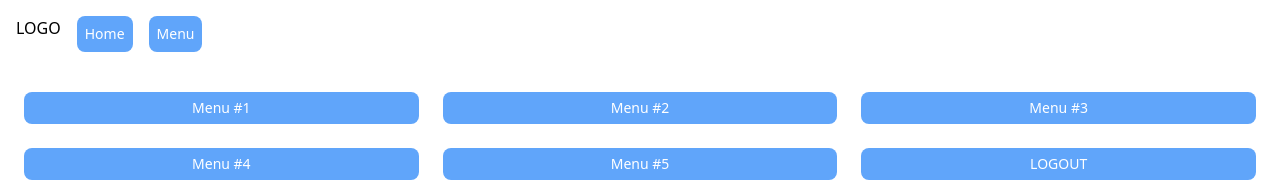
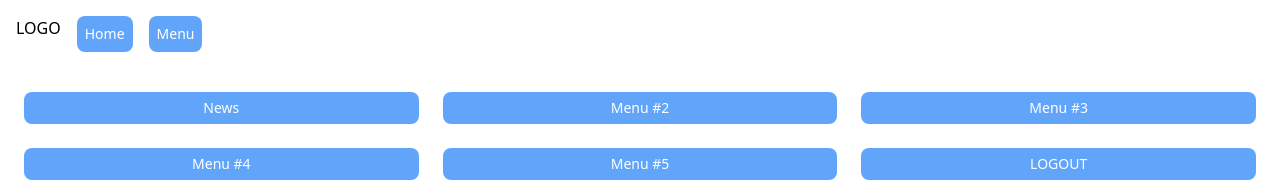
Before and after one commit to PacharaponFirst/samakran, a React (Vite) app: page /admin/menu in a window 1280 px wide. Shown: the top 182 px of the page. Built offline with nearby package versions, Linux system fonts and the light colour scheme.

Commit message:
MenuNews

```diff
--- a/src/component/Header.tsx
+++ b/src/component/Header.tsx
@@ -10,6 +10,7 @@ const Header: FC = () => {
                 Home</Link>
             <Link to = "/admin/menu" className="npru-button p-2">
                 Menu</Link>
+
         </div>
         </>
     );
--- a/src/component/Layout.tsx
+++ b/src/component/Layout.tsx
@@ -2,6 +2,7 @@ import { FC } from 'react';
 import { Header } from './Header.tsx';
 import { Footer } from './Footer.tsx';
 import { Outlet } from 'react-router-dom';
+
 
 const Layout: FC = () => {
     return (
--- a/src/main.tsx
+++ b/src/main.tsx
@@ -6,6 +6,7 @@ import { createBrowserRouter, RouterProvider } from 'react-router-dom'
 import { HomePage } from './page/HomePage.tsx'
 import { Layout } from './component/Layout.tsx'
 import { MenuPage } from './page/MenuPage.tsx'
+import { NewsPage } from './page/NewsPage.tsx'
 
 const router = createBrowserRouter([
   {
@@ -24,8 +25,13 @@ const router = createBrowserRouter([
         path: "menu",
         element: <MenuPage />
       },
+      {
+        path: "news",
+        element: <NewsPage />,
+      },
     ],
   },
+
 ]);
 
 ReactDOM.createRoot(document.getElementById('root') as HTMLElement).render(
--- a/src/page/MenuPage.tsx
+++ b/src/page/MenuPage.tsx
@@ -1,10 +1,12 @@
 import { FC } from 'react';
+import { Link } from 'react-router-dom';
 
 const MenuPage: FC = () => {
     return(
     <>
         <div className='grid grid-cols-1 gap-6 p-6 md:grid-cols-2 lg:grid-cols-3'>
-            <button className='npru-button'>Menu #1</button>
+
+            <button className='npru-button'><Link to = "/admin/news">News</Link></button>
             <button className='npru-button'>Menu #2</button>
             <button className='npru-button'>Menu #3</button>
             <button className='npru-button'>Menu #4</button>
@@ -15,4 +17,4 @@ const MenuPage: FC = () => {
     );
 };
 
-export {MenuPage};
+export {MenuPage, Link};
--- /dev/null
+++ b/src/page/NewsPage.tsx
@@ -0,0 +1,11 @@
+import { FC } from 'react';
+
+const NewsPage: FC = () => {
+    return (
+    <>
+        <h1>NEWS TODAY!!!</h1>
+    </>
+    )
+};
+
+export {NewsPage};
```
